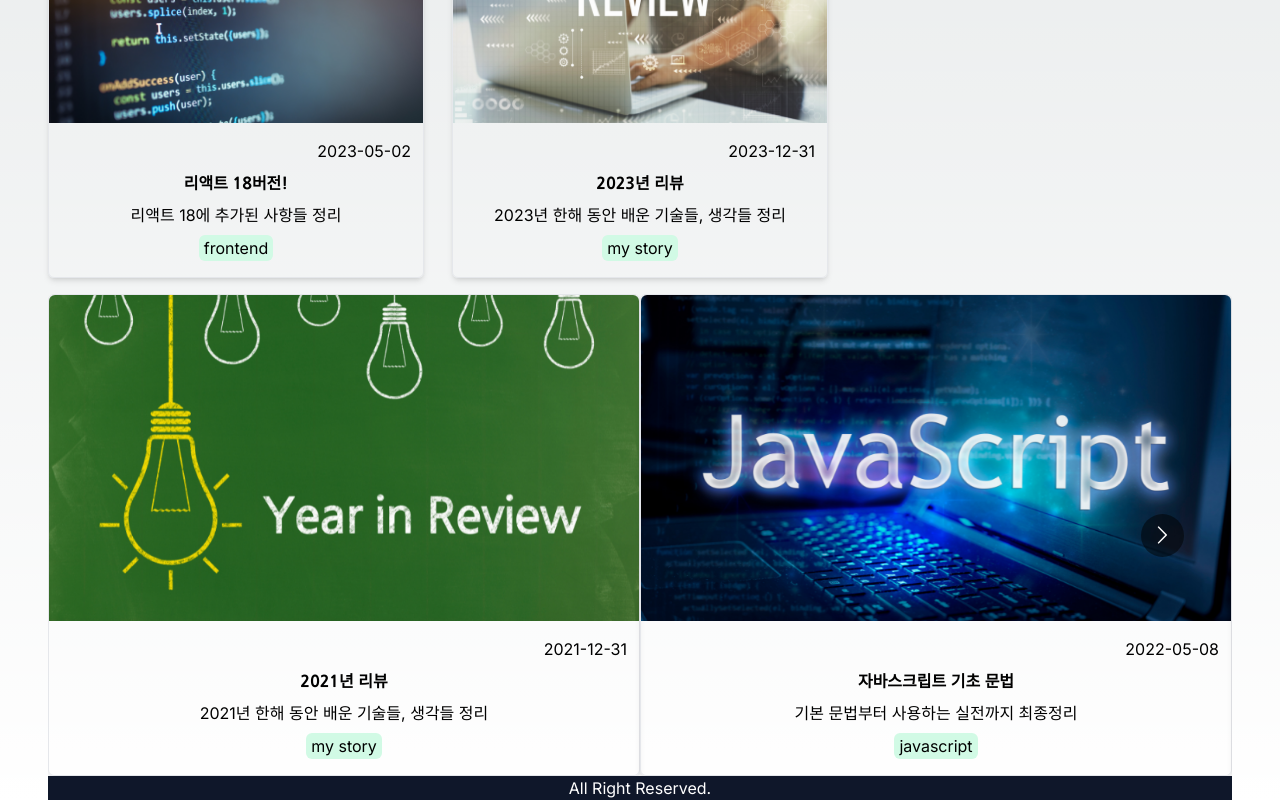
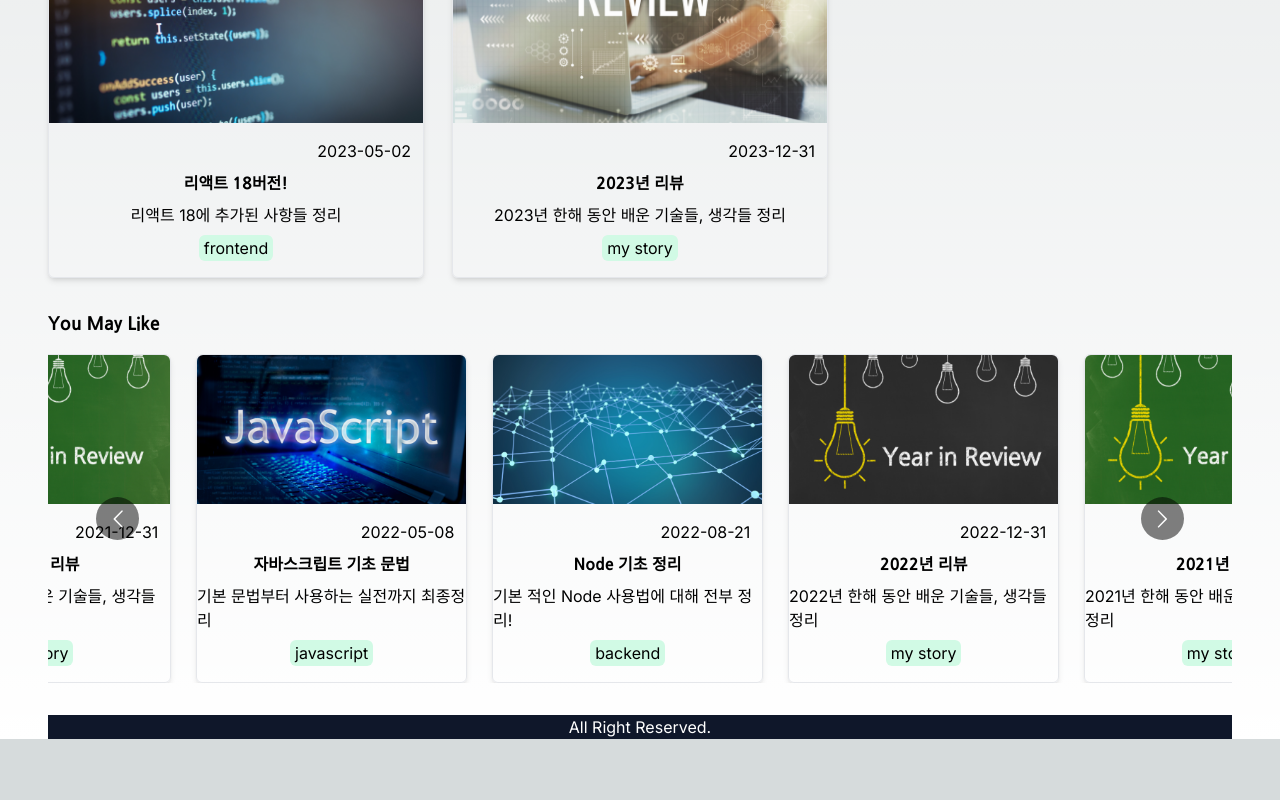
Before and after one commit to starplanter93/next.js_myblog, a Next.js app: page / in a window 1280 px wide. Shown: the part 1009-1809 px from the top of the page. After the commit the page ends 1748 px from the top, so only its background shows below. Built offline with nearby package versions, Linux system fonts and the light colour scheme.

Commit message:
메인 캐러셀 세부 설정 변경

```diff
--- a/src/components/home/Maincarousel.tsx
+++ b/src/components/home/Maincarousel.tsx
@@ -17,12 +17,13 @@
       items: 5,
     },
     desktop: {
-      breakpoint: { max: 3000, min: 1024 },
-      items: 3,
+      breakpoint: { max: 3000, min: 800 },
+      items: 4,
+      // partialVisibilityGutter: 100,
     },
     tablet: {
-      breakpoint: { max: 1024, min: 464 },
-      items: 2,
+      breakpoint: { max: 800, min: 464 },
+      items: 3,
     },
     mobile: {
       breakpoint: { max: 464, min: 0 },
@@ -30,20 +31,34 @@
     },
   };
   return (
-    <Carousel className='w-full' responsive={responsive} ssr={true}>
+    <div className='w-full mb-8'>
+      <h2 className={`${gothic800.className} text-lg my-4`}>You May Like</h2>
+      <Carousel
+        className='w-full'
+        // partialVisible={true}
+        responsive={responsive}
+        infinite
+        arrows
+        centerMode={true}
+        autoPlay
+        autoPlaySpeed={3000}
+      >
         {unfeaturedPosts.map(
           ({ title, description, category, date, path }, index) => (
             <li
-            className='border border-solid border-inherit rounded-md shadow-md hover:shadow-lg'
+              className='w-11/12 border border-solid border-inherit rounded-md shadow-md hover:shadow-lg'
               key={index}
             >
-            <Link className='flex flex-col items-center' href={`posts/${path}`}>
+              <Link
+                className='flex flex-col items-center'
+                href={`posts/${path}`}
+              >
                 <Image
                   className='w-full rounded-t-md'
                   src={`/images/posts/${path}.png`}
                   alt='post-image'
-                width={500}
-                height={250}
+                  width={400}
+                  height={400}
                 />
                 <div className='mt-4 pr-3 self-end'>{date}</div>
                 <div className={`my-2 ${gothic800.className} text-md`}>
@@ -58,6 +73,7 @@
           )
         )}
       </Carousel>
+    </div>
   );
 }
 
```
Lines whose indentation alone changed are shown as unchanged.
